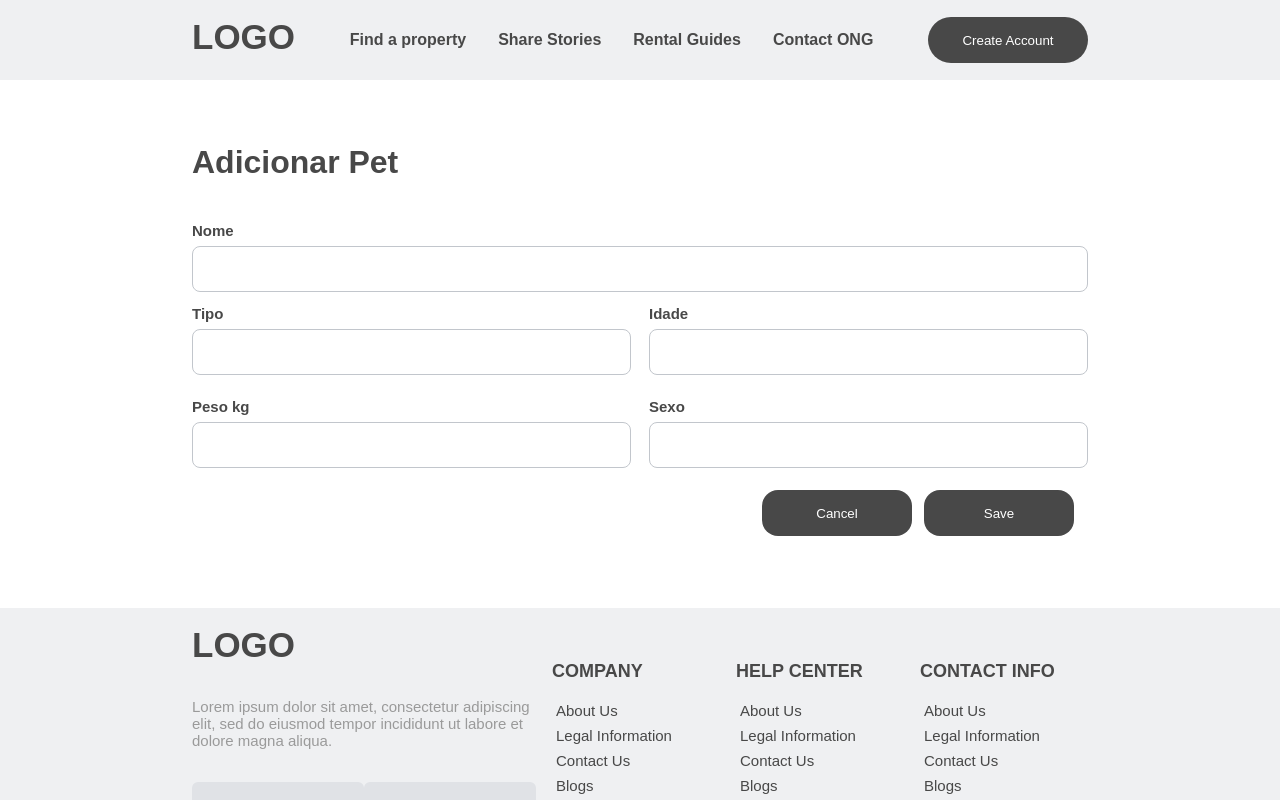
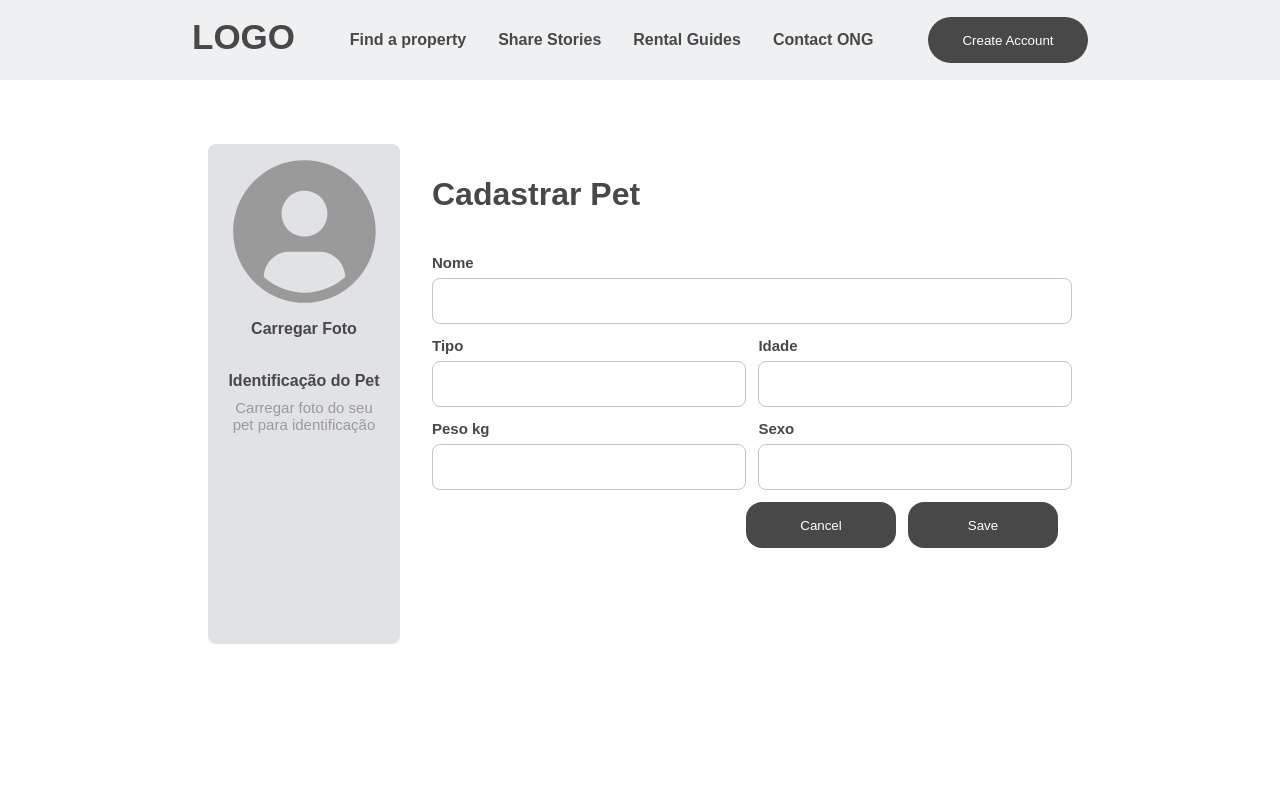
Before and after one commit to Romario-gomes/web-busca-pets, a Next.js app: page /pets/create in a window 1280 px wide. Shown: the top 800 px of the page. Built offline with nearby package versions, Linux system fonts and the light colour scheme.

Commit message:
Feat(Profile uplaod layout): add

```diff
--- a/src/components/Input/index.tsx
+++ b/src/components/Input/index.tsx
@@ -7,13 +7,14 @@ interface IInputProps{
   id?: string;
 }
 
-const InputBase: ForwardRefRenderFunction<HTMLInputElement, IInputProps> = ({ type, name, id, ...rest }) => {
+const InputBase: ForwardRefRenderFunction<HTMLInputElement, IInputProps> = ({ type, name, id,...rest }, ref) => {
   return (
     <input
       className={style.input}
       type={type}
       name={name}
       id={id}
+      ref={ref}
       {...rest}
     />
   )
--- a/src/pages/pets/create/index.tsx
+++ b/src/pages/pets/create/index.tsx
@@ -3,9 +3,11 @@ import { useForm } from 'react-hook-form';
 import Container from "../../../components/Container";
 import Footer from "../../../components/Footer";
 import Header from "../../../components/Header";
-import { Input }  from "../../../components/Input";
+import { Input } from "../../../components/Input";
 import { api } from "../../../services/api";
 import style from "./pet.module.scss";
+import profile from "../../../../public/profile.svg";
+import Image from 'next/image';
 
 export default function CreatePet() {
   const { register, handleSubmit } = useForm();
@@ -21,22 +23,35 @@ export default function CreatePet() {
       <Header />
       <div className={style.contentCreatePet}>
         <Container>
-
           <form
             onSubmit={handleSubmit(handleCreatePet)}
             className={style.form}
           >
+            <div className={style.contentForm}>
+              <div className={style.containerPhoto}>
+                <Image
+                  src={profile}
+                  alt="Perfil upload"
+                  priority={true}
+                />
+                <h6>Carregar Foto</h6>
+                <div className={style.contentUpload}>
+                  <h6>Identificação do Pet</h6>
+                  <p>Carregar foto do seu pet para identificação</p>
+                </div>
+              </div>
 
-          <h1>Adicionar Pet</h1>
+              <div className={style.contentInputs}>
+                <h1>Cadastrar Pet</h1>
                 <div>
                   <label htmlFor="name" className={style.labelForm}>Nome</label>
-              <Input type="text" id="name"  {...register("name")}/>
+                  <Input type="text" id="name" {...register("name")} />
                 </div>
 
                 <div className={style.inputGroup}>
                   <div className={style.formController}>
                     <label htmlFor="type" className={style.labelForm}>Tipo</label>
-                <Input type="text" id="type" {...register("type")}/>
+                    <Input type="text" id="type" {...register("type")} />
                   </div>
 
                   <div className={style.formController}>
@@ -61,6 +76,9 @@ export default function CreatePet() {
                 <button type="button">Cancel</button>
                 <button type="submit">Save</button>
               </div>
+              </div>
+            </div>
+
           </form>
         </Container>
       </div>
--- a/src/pages/pets/create/pet.module.scss
+++ b/src/pages/pets/create/pet.module.scss
@@ -1,7 +1,7 @@
 .form{
   display: flex;
   flex-direction: column;
-  min-height: 400px;
+  min-height: 600px;
   margin: 4rem 0;
   color: var(--black-700);
 
@@ -11,6 +11,49 @@
     color: var(--black-700);
 
   }
+}
+
+.contentForm{
+  display: flex;
+  height: 500px;
+}
+
+.containerPhoto{
+  flex: 1;
+  display: flex;
+  align-items: center;
+  flex-direction: column;
+  background-color: var(--gray-200);
+  padding: 1rem;
+  margin: 0 1rem;
+  border-radius: 0.5rem;
+
+  h6{
+    font-size: 16px;
+    margin-top: 1rem;
+    font-weight: 600;
+    color: var(--black-700);
+    line-height: 20px;
+  }
+
+  .contentUpload{
+    text-align: center;
+    margin-top: 1rem;
+
+    p{
+      font-size: 15px;
+      margin-top: 0.5rem;
+      font-weight: 400;
+      font-style: normal;
+      color: var(--gray-300)
+    }
+  }
+}
+.contentInputs{
+  flex: 4;
+  margin-top: 2rem;
+  padding: 0 1rem;
+
 }
 
 .labelForm{
--- a/styles/global.scss
+++ b/styles/global.scss
@@ -34,8 +34,10 @@
     #00000080
   );
 
-  --black-700: #484848;
+  --black-700:#484848;
   --gray-300: #9A9A9A;
+  --gray-200: #E0E2E6;
+
 
   --callout-rgb: 238, 240, 241;
   --callout-border-rgb: 172, 175, 176;
```
Also changed, not shown: public/profile.svg (added). Lines whose indentation alone changed are shown as unchanged.
